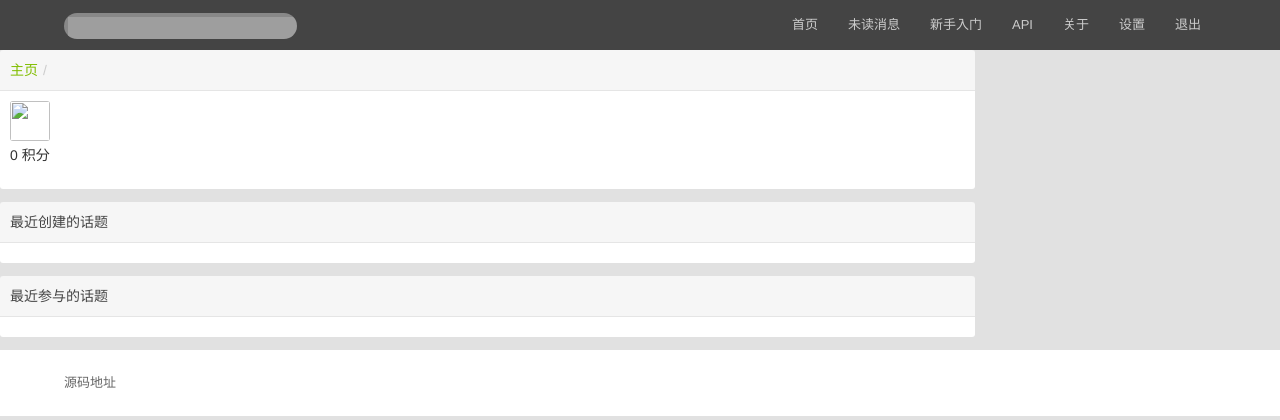
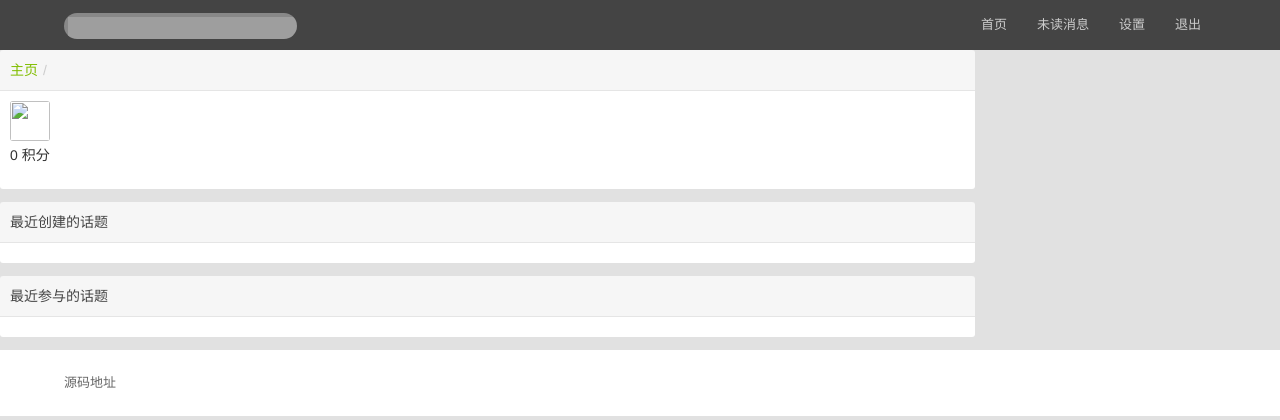
Before and after one commit to bgmnbear/flask-bbs, a Flask app: template templates/user.html in a window 1280 px wide. Shown: the top 420 px of the page. Run offline with Flask 2, Linux system fonts and the light colour scheme; the template is opened without the code that fills it, so the values that code supplies are empty; some libraries are stand-ins or nearby versions; grey boxes are pictures that could not be loaded.

Commit message:
更新导航栏

```diff
--- a/templates/topic/base.html
+++ b/templates/topic/base.html
@@ -25,25 +25,15 @@
       </form>
       <ul class='nav pull-right'>
         <li><a href='/topic'>首页</a></li>
-
         <li>
             <a href='/my/messages'>
-
               未读消息
             </a>
         </li>
-
-        <li><a href='/getstart'>新手入门</a></li>
-        <li><a href='/api'>API</a></li>
-
-        <li><a href="/about" target="">关于</a></li>
-
-
         <li><a href='/setting'>设置</a></li>
         <li>
           <a href='/' data-method="post" rel="nofollow">退出</a>
         </li>
-
       </ul>
       <a class="btn btn-navbar" id="responsive-sidebar-trigger">
         <span class="icon-bar"></span>
```
